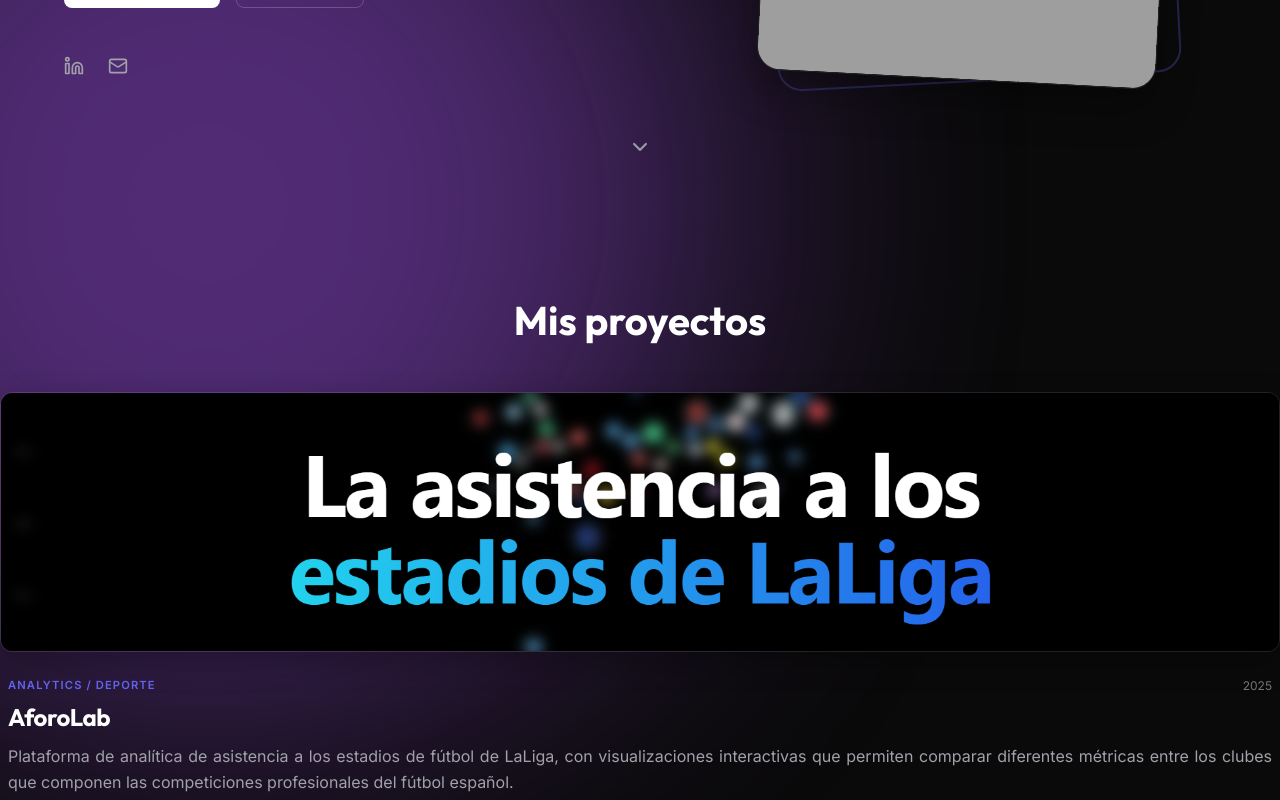
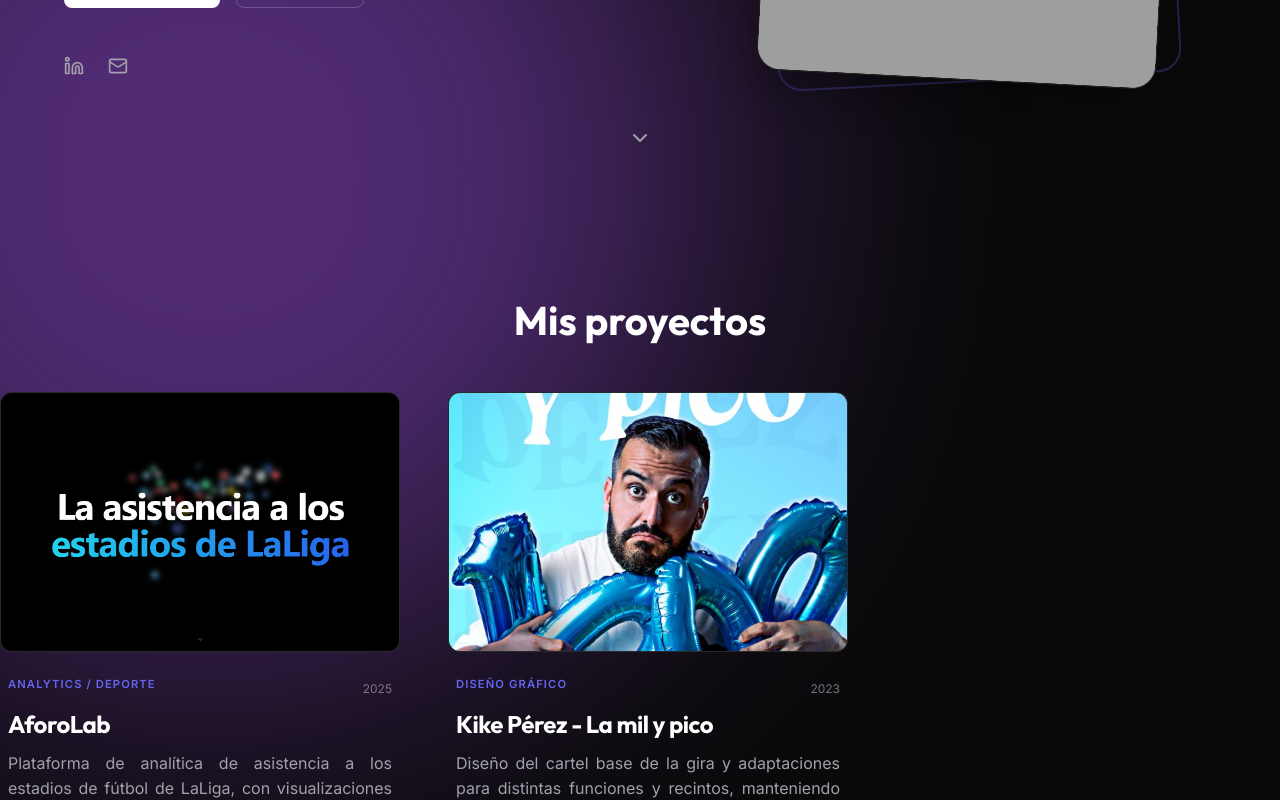
Before and after one commit to jdiegots/mi-portafolio, a React (Vite) app: page / in a window 1280 px wide. Shown: the part 600-1400 px from the top of the page. Built offline with nearby package versions, Linux system fonts and the light colour scheme; grey boxes are pictures that could not be loaded.

Commit message:
Add marquee animation to projects grid

```diff
--- a/src/App.css
+++ b/src/App.css
@@ -795,56 +795,122 @@
   margin-bottom: 1rem;
 }
 
-/* Projects Grid */
+/* Projects Marquee Animation */
+@keyframes scroll {
+  0% {
+    transform: translateX(0);
+  }
+
+  100% {
+    transform: translateX(-50%);
+  }
+}
+
 .projects-grid-wrapper {
   width: 100%;
   padding: 2rem 0;
+  overflow: hidden;
+  /* Hide scrollbar for seamless marquee */
+  mask-image: linear-gradient(to right, transparent, black 5%, black 95%, transparent);
+  -webkit-mask-image: linear-gradient(to right, transparent, black 5%, black 95%, transparent);
 }
 
 .projects-grid {
-  display: grid;
-  gap: 2rem;
+  display: inline-block;
+  white-space: nowrap;
+  animation: scroll 60s linear infinite;
   padding-bottom: 2rem;
-  /* Responsive grid */
-  grid-template-columns: repeat(auto-fit, minmax(350px, 1fr));
 }
 
-@media (max-width: 768px) {
-  .projects-grid {
-    grid-template-columns: 1fr;
-    /* Stack vertically on mobile */
-  }
+.projects-grid:hover {
+  animation-play-state: paused;
 }
 
 .project-card {
-  width: 100%;
-  /* Fluid width */
-  display: flex;
-  flex-direction: column;
+  display: inline-block;
+  vertical-align: top;
+  white-space: normal;
+  /* Restore text wrap inside */
+  margin-right: 2rem;
   background: transparent;
   border: none;
-  transition: transform 0.3s ease;
+  width: 280px;
+  /* Mobile Width */
+  cursor: pointer;
 }
 
-.project-card:hover {
-  transform: translateY(-5px);
-}
+/* Remove last margin IS NOT NEEDED because we validly want gap between end of set 1 and start of set 2.
+   Actually, the margin-right on the last element of Set 2 is fine too.
+*/
 
 .project-image-container {
   width: 100%;
-  height: 260px;
-  /* Taller images */
+  height: 180px;
+  /* Mobile Height */
   position: relative;
+  border-radius: 12px;
+  border: 1px solid rgba(255, 255, 255, 0.1);
   overflow: hidden;
-  border-radius: 12px;
-  /* Rounded independent of card */
-  border: 1px solid rgba(255, 255, 255, 0.1);
-  box-shadow: 0 10px 30px rgba(0, 0, 0, 0.3);
-  margin-bottom: 1.5rem;
+  margin-bottom: 1rem;
+  background: #111;
 }
 
 .project-image-container img {
   width: 100%;
+  height: 100%;
+  object-fit: cover;
+  transition: transform 0.5s ease;
+  display: block;
+}
+
+.project-card:hover .project-image-container img {
+  transform: scale(1.05);
+}
+
+.project-content h3 {
+  font-size: 1.25rem;
+  margin-bottom: 0.5rem;
+  color: #fff;
+  white-space: normal;
+}
+
+.project-content p {
+  font-size: 0.9rem;
+  color: var(--text-secondary);
+  line-height: 1.5;
+  white-space: normal;
+}
+
+/* Desktop Adjustments */
+@media (min-width: 769px) {
+  .projects-grid {
+    animation-duration: 80s;
+    /* Slower on larger screens */
+  }
+
+  .project-card {
+    width: 400px;
+    margin-right: 3rem;
+  }
+
+  .project-image-container {
+    height: 260px;
+    margin-bottom: 1.5rem;
+  }
+
+  .project-tags {
+    font-size: 0.85rem;
+    margin-bottom: 0.5rem;
+  }
+
+  .project-content h3 {
+    font-size: 1.5rem;
+  }
+
+  .project-content p {
+    font-size: 1rem;
+  }
+
   height: 100%;
   object-fit: cover;
   transition: transform 0.7s ease;
```
